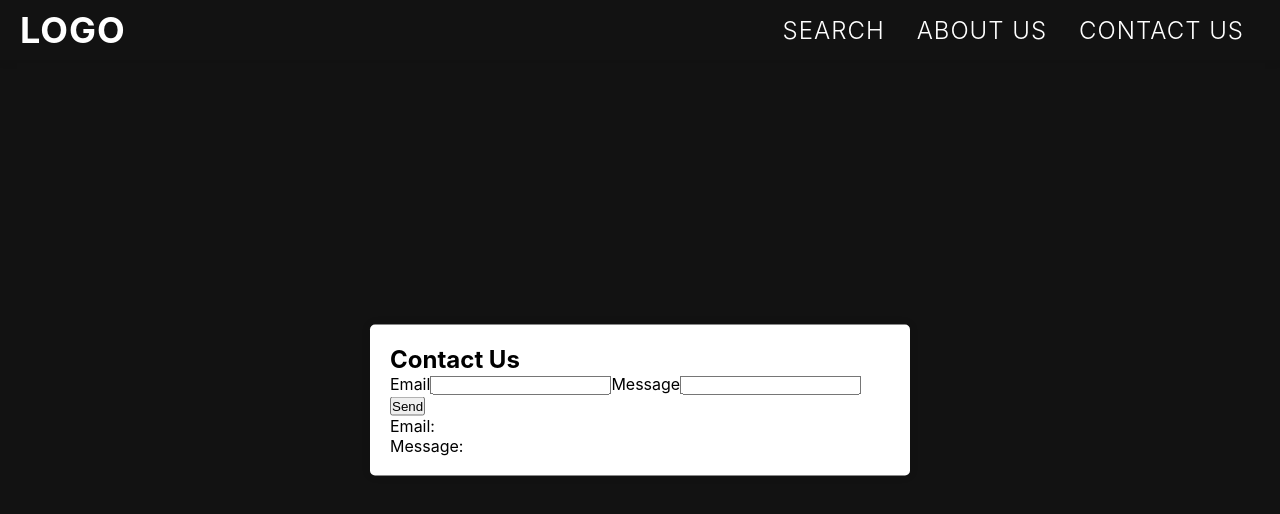
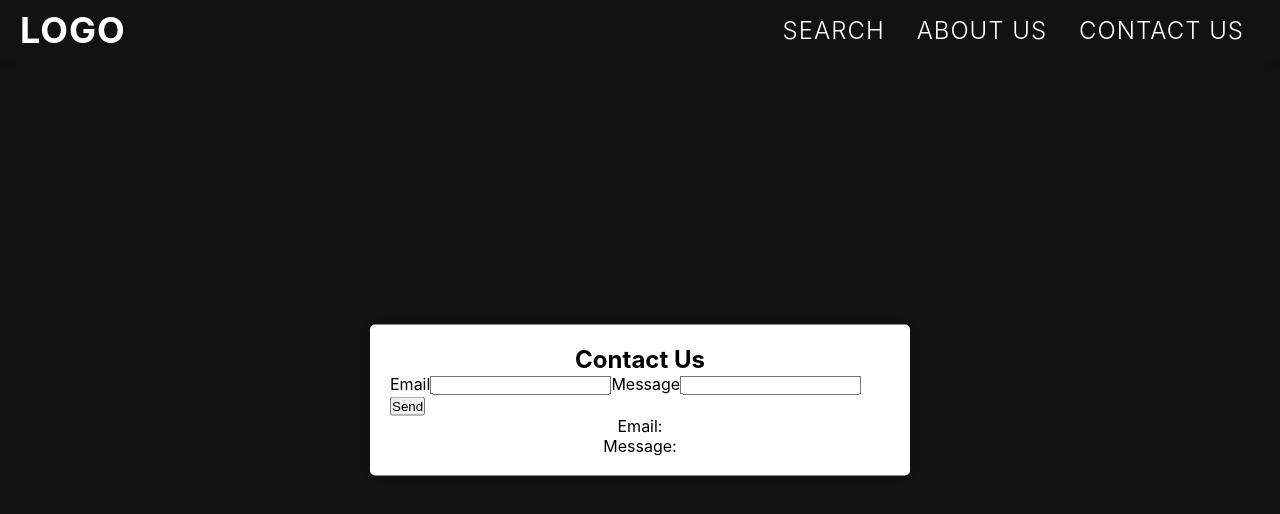
Before and after one commit to Jarvuslin/safe-surf, a React (Create React App) app in the folder my-app/: page /contact-us in a window 1280 px wide. Shown: the top 514 px of the page. Built offline with nearby package versions, Linux system fonts and the light colour scheme.

Commit message:
center contact-us form

```diff
--- a/my-app/src/index.css
+++ b/my-app/src/index.css
@@ -51,6 +51,13 @@ div .content {
     box-shadow: 0 0 10px rgba(0, 0, 0, 0.1);
 }
 
+div .contact-form {
+    display: flex;
+    flex-direction: column;
+    align-items: center;
+    justify-content: center;
+}
+
 div .profanity-report {
     display: flex;
     justify-content: center;
```
